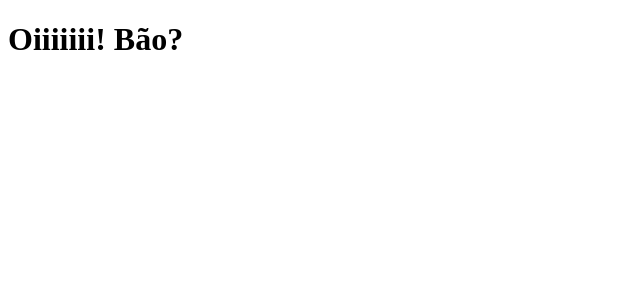
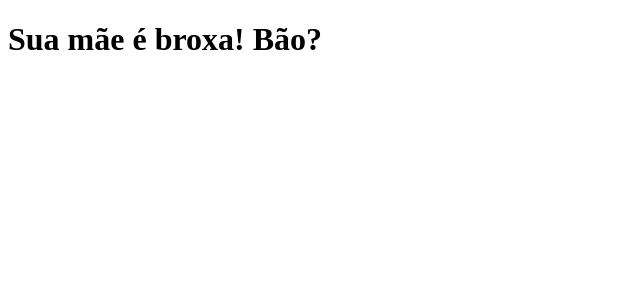
Before and after one commit to pedro-h-freitas/clone-tabnews, a Next.js app: page / in a window 1280 px wide. Shown: the top 300 px of the page, without its empty margins (0-640 px from the left). Built offline with nearby package versions, Linux system fonts and the light colour scheme.

Commit message:
Update index.js

```diff
--- a/pages/index.js
+++ b/pages/index.js
@@ -1,6 +1,6 @@
 
 function Home() {
-  return <h1>Oiiiiiii! Bão?</h1>
+  return <h1>Sua mãe é broxa! Bão?</h1>
 }
 
 export default Home;
```
